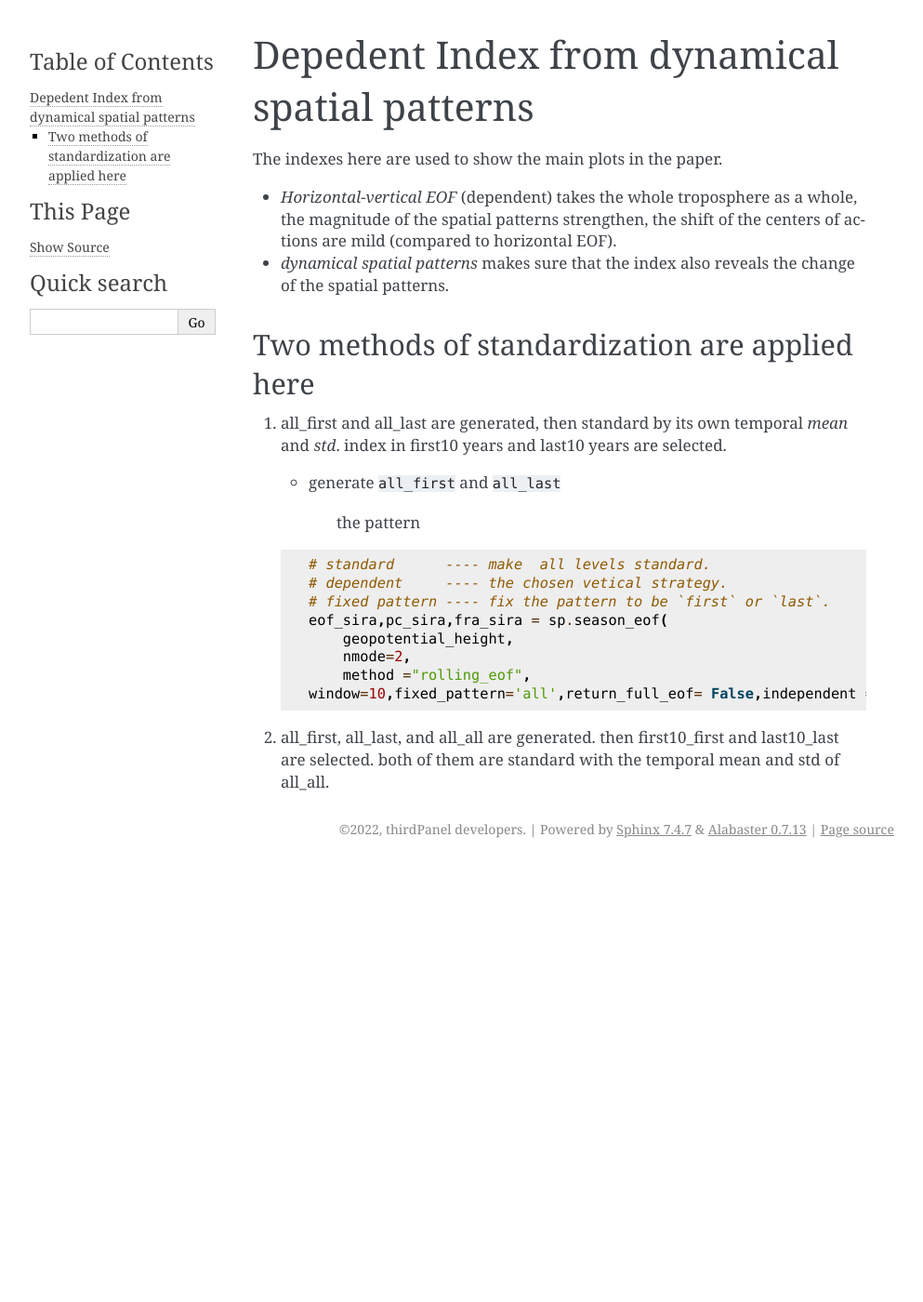
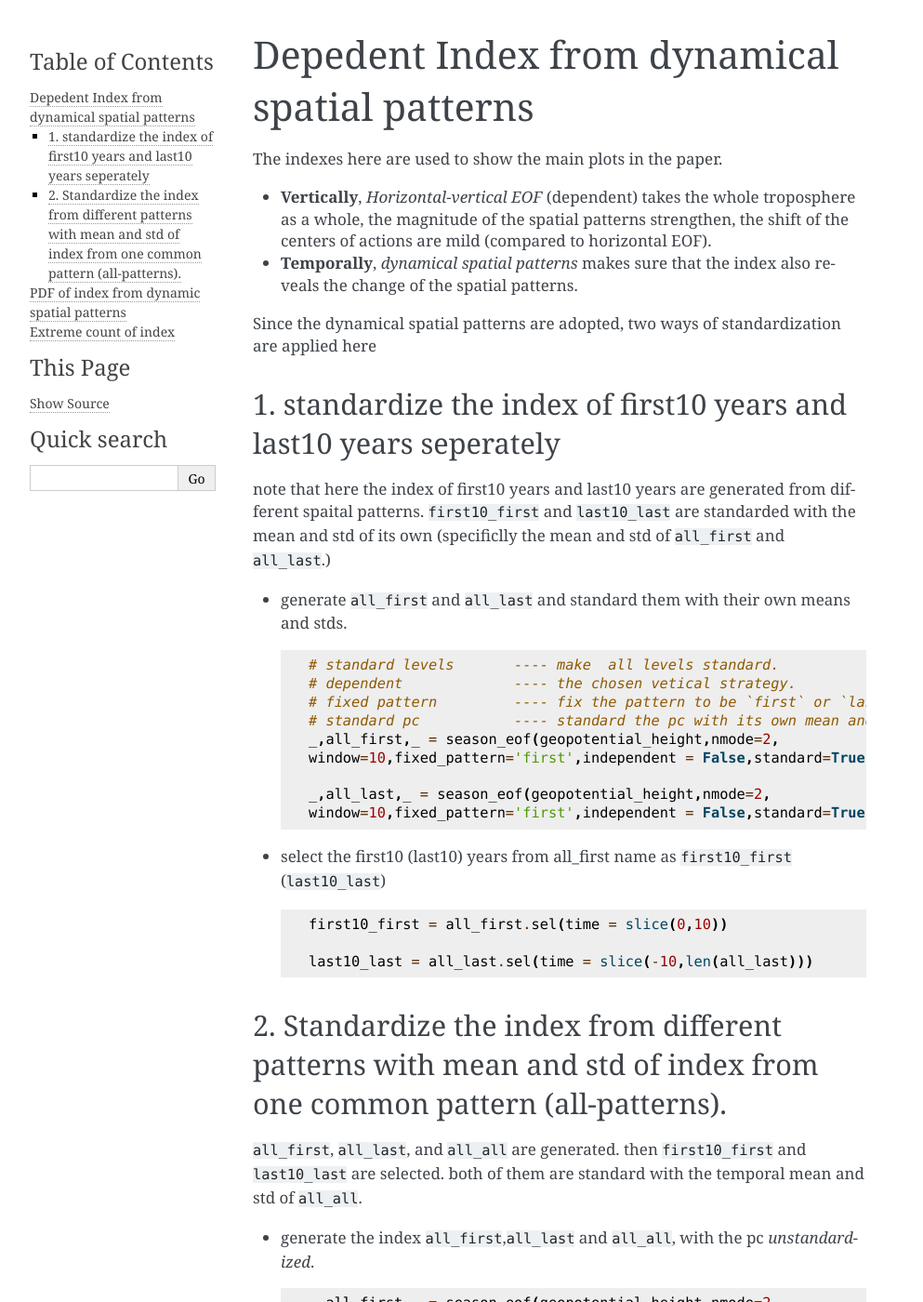
Before and after one commit to liuquan18/Teleconnection, a Sphinx documentation site: the page built from docs/source/Analysis_process.md, in a window 1280 px wide and 1400 px high. Shown: the whole window at 93% size, without its empty margins (148-1141 px from the left). Built offline with Sphinx 7.4.7, drawn with Linux system fonts in a browser that asks for light colours; some of the changed text lies outside the part shown.

Commit message:
some part finish here

````diff
--- a/docs/source/Analysis_process.md
+++ b/docs/source/Analysis_process.md
@@ -1,25 +1,70 @@
 # Depedent Index from dynamical spatial patterns
 The indexes here are used to show the main plots in the paper.
-- *Horizontal-vertical EOF* (dependent) takes the whole troposphere as a whole, the magnitude of the spatial patterns strengthen, the shift of the centers of actions are mild (compared to horizontal EOF).
-- *dynamical spatial patterns* makes sure that the index also reveals the change of the spatial patterns.
+- **Vertically**, *Horizontal-vertical EOF* (dependent) takes the whole troposphere as a whole, the magnitude of the spatial patterns strengthen, the shift of the centers of actions are mild (compared to horizontal EOF).
+- **Temporally**, *dynamical spatial patterns* makes sure that the index also reveals the change of the spatial patterns.
 
-## Two methods of standardization are applied here
-1. all_first and all_last are generated, then standard by its own temporal *mean* and *std*. index in first10 years and last10 years are selected.
+Since the dynamical spatial patterns are adopted, two ways of standardization are applied here
+## 1. standardize the index of first10 years and last10 years seperately
+note that here the index of first10 years and last10 years are generated from different spaital patterns. `first10_first` and `last10_last` are standarded with the mean and std of its own (specificlly the mean and std of `all_first` and `all_last`.)
 
-    - generate `all_first` and `all_last`
+- generate `all_first` and `all_last` and standard them with their own means and stds.
 
-        > the pattern
     ```python
-    # standard      ---- make  all levels standard.
-    # dependent     ---- the chosen vetical strategy.
-    # fixed pattern ---- fix the pattern to be `first` or `last`.
-    eof_sira,pc_sira,fra_sira = sp.season_eof(
-        geopotential_height,
-        nmode=2,
-        method ="rolling_eof",
-    window=10,fixed_pattern='all',return_full_eof= False,independent = True,standard=True)
+    # standard levels       ---- make  all levels standard.
+    # dependent             ---- the chosen vetical strategy.
+    # fixed pattern         ---- fix the pattern to be `first` or `last`.
+    # standard pc           ---- standard the pc with its own mean and std
+    _,all_first,_ = season_eof(geopotential_height,nmode=2,
+    window=10,fixed_pattern='first',independent = False,standard=True)
+
+    _,all_last,_ = season_eof(geopotential_height,nmode=2,
+    window=10,fixed_pattern='first',independent = False,standard=True)
+    ```
+
+- select the first10 (last10) years from all_first name as `first10_first ` (`last10_last`)
+
+    ```python
+    first10_first = all_first.sel(time = slice(0,10))
+
+    last10_last = all_last.sel(time = slice(-10,len(all_last)))
     ```
 
 
+## 2. Standardize the index from different patterns with mean and std of index from one common pattern (all-patterns).
+ `all_first`, `all_last`, and `all_all` are generated. then `first10_first` and `last10_last` are selected. both of them are standard with the temporal mean and std of `all_all`.
 
-2. all_first, all_last, and all_all are generated. then first10_first and last10_last are selected. both of them are standard with the temporal mean and std of all_all.
+- generate the index `all_first`,`all_last` and `all_all`, with the pc *unstandardized*.
+    ```python
+    _,all_first,_ = season_eof(geopotential_height,nmode=2,
+    window=10,fixed_pattern='first',independent = False,standard=False)
+
+    _,all_last,_ = season_eof(geopotential_height,nmode=2,
+    window=10,fixed_pattern='first',independent = False,standard=False)
+
+    _,all_all,_ = season_eof(geopotential_height,nmode=2,
+    window=10,fixed_pattern='all',independent = False,standard=False)
+    ```
+
+- select the first10 years and last10 years
+    ```python
+    first10_first = all_first.sel(time = slice(0,10))
+
+    last10_last = all_last.sel(time = slice(-10,len(all_last)))
+    ```
+
+- standard them with the mean and std of `all_all`.
+    ```python
+    first10_first = Normalize(first10_first,all_all)
+    ```
+
+
+# PDF of index from dynamic spatial patterns
+something here...
+
+# Extreme count of index
+get the vertical profile of the extreme count
+```python
+first10_ext_count = period_extreme_count(first10_first,dim = ("time","ens"),threshold = 2, standard = False)
+
+last10_ext_count= period_extreme_count(first10_last,dim = ("time","ens"),threshold = 2, standard = False)
+```
````
